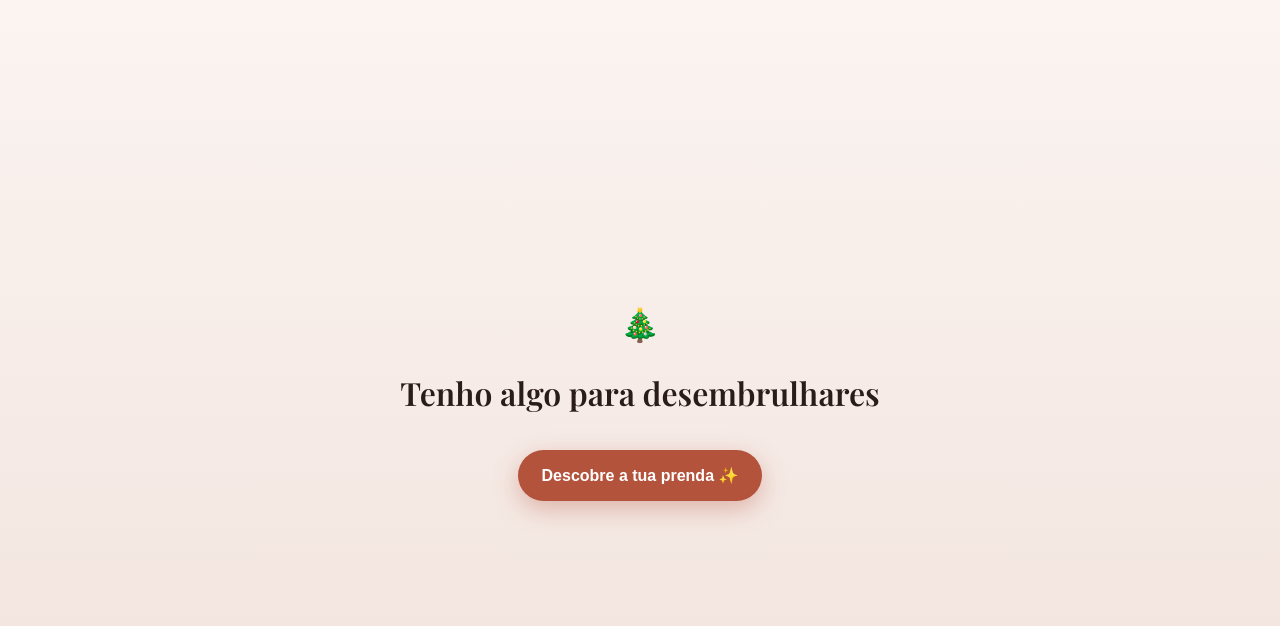
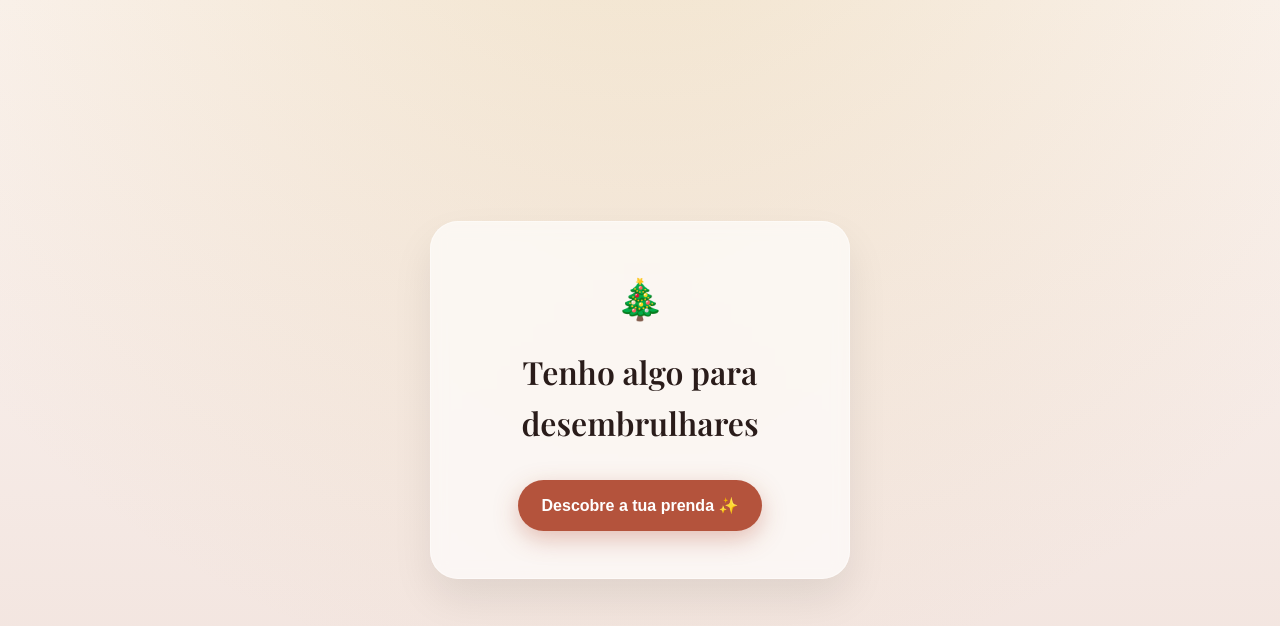
Before and after one commit to nunomeira8/christmas-gift, a React (Vite) app: page /#/ in a window 1280 px wide. Shown: the top 626 px of the page. Built offline with nearby package versions, Linux system fonts and the light colour scheme.

Commit message:
Christmas Gift
Enhancements on landing page.

```diff
--- a/src/pages/Landing.jsx
+++ b/src/pages/Landing.jsx
@@ -1,6 +1,8 @@
 import { useEffect, useState } from "react";
 import { useNavigate } from "react-router-dom";
 import { preloadImages } from "../utils/preloadImages";
+
+import "../styles/landing.css";
 
 // intro
 import barcelona from "../assets/images/couple/barcelona.webp";
@@ -24,21 +26,26 @@ export default function Landing() {
 
   return (
     <main className="page center landing">
-      <div style={{ fontSize: "2rem", marginBottom: "1rem" }}>🎄</div>
+      <div className="christmas-glow" />
+
+      <div className="landing-card">
+        <div className="emoji">🎄</div>
 
         {!isReady ? (
           <p className="muted">A preparar algo especial para ti…</p>
         ) : (
           <>
-          <h1 style={{ marginBottom: "2rem" }}>
-            Tenho algo para desembrulhares
-          </h1>
+            <h1>Tenho algo para desembrulhares</h1>
 
-          <button className="primary-button" onClick={() => navigate("/intro")}>
+            <button
+              className="primary-button"
+              onClick={() => navigate("/intro")}
+            >
               Descobre a tua prenda ✨
             </button>
           </>
         )}
+      </div>
     </main>
   );
 }
--- /dev/null
+++ b/src/styles/landing.css
@@ -0,0 +1,97 @@
+/* LANDING – espírito natalício */
+
+.landing {
+  position: relative;
+  overflow: hidden;
+}
+
+/* brilho suave no fundo */
+.christmas-glow {
+  position: absolute;
+  inset: -20%;
+  background:
+    radial-gradient(circle at top,
+      rgba(214, 178, 94, 0.25),
+      transparent 60%);
+  z-index: 0;
+  pointer-events: none;
+}
+
+/* cartão central */
+.landing-card {
+  position: relative;
+  z-index: 1;
+
+  background: rgba(255, 255, 255, 0.65);
+  backdrop-filter: blur(8px);
+  -webkit-backdrop-filter: blur(8px);
+
+  padding: 3rem 2.5rem;
+  border-radius: 28px;
+  box-shadow:
+    0 20px 40px rgba(0, 0, 0, 0.08),
+    inset 0 0 0 1px rgba(255, 255, 255, 0.4);
+
+  max-width: 420px;
+  width: 100%;
+  text-align: center;
+
+  animation: fadeUp 0.8s ease both;
+}
+
+/* emoji */
+.landing .emoji {
+  font-size: 2.4rem;
+  margin-bottom: 1rem;
+  animation: sparkle 2.5s ease-in-out infinite;
+}
+
+/* título */
+.landing h1 {
+  margin-bottom: 2rem;
+}
+
+/* botão com feeling “presente” */
+.landing .primary-button {
+  position: relative;
+  overflow: hidden;
+}
+
+.landing .primary-button::after {
+  content: "";
+  position: absolute;
+  inset: 0;
+  background: linear-gradient(
+    120deg,
+    transparent 30%,
+    rgba(255, 255, 255, 0.5),
+    transparent 70%
+  );
+  transform: translateX(-100%);
+}
+
+.landing .primary-button:hover::after {
+  transform: translateX(100%);
+  transition: transform 0.8s ease;
+}
+
+/* animações */
+@keyframes fadeUp {
+  from {
+    opacity: 0;
+    transform: translateY(12px);
+  }
+  to {
+    opacity: 1;
+    transform: translateY(0);
+  }
+}
+
+@keyframes sparkle {
+  0%, 100% {
+    transform: scale(1);
+  }
+  50% {
+    transform: scale(1.08);
+  }
+}
```
Lines whose indentation alone changed are shown as unchanged.
